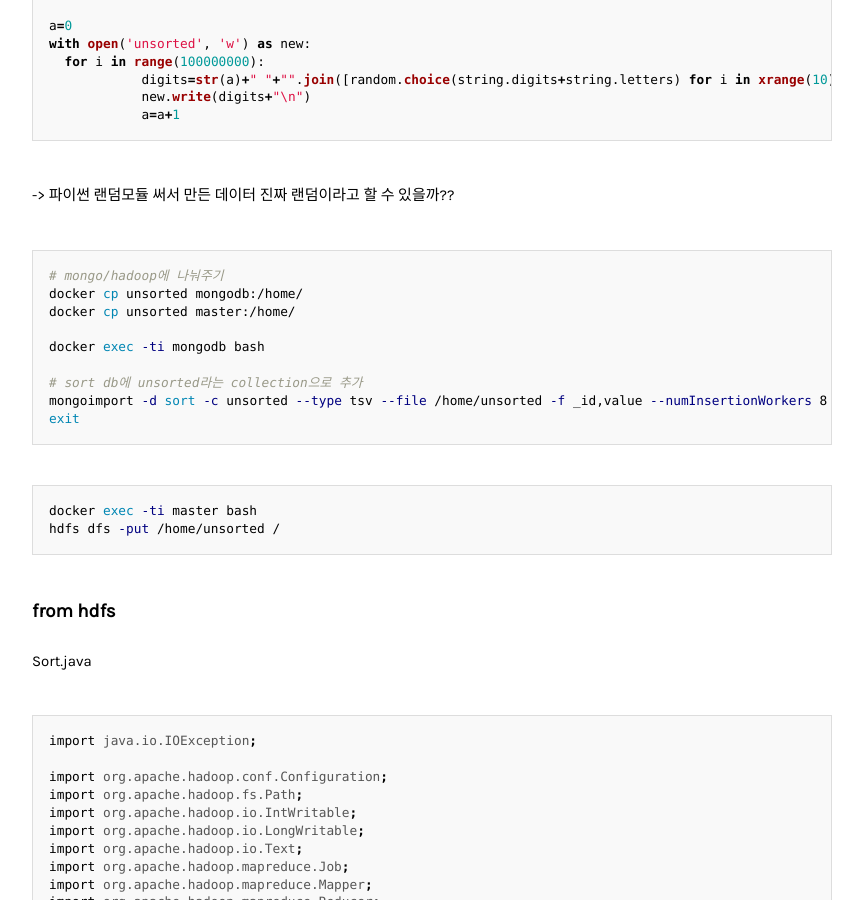
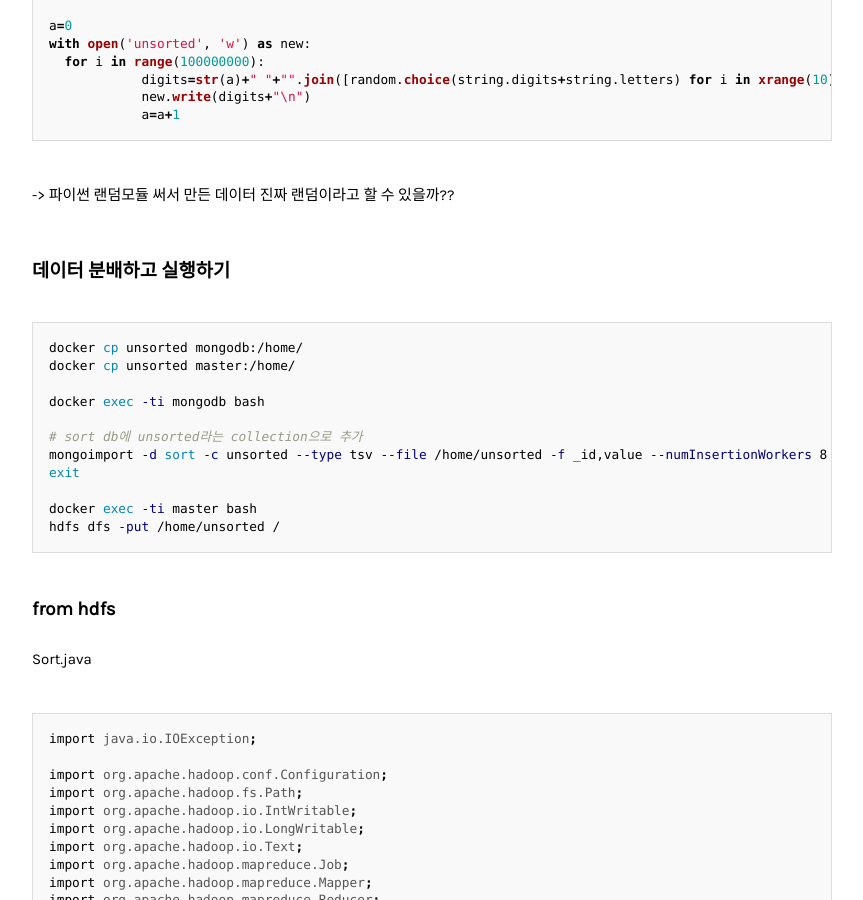
Before and after one commit to orslow/orslow.github.io, a Jekyll site: the page built from _posts/2019-02-01-hadoop-mongo-performance.md, in a window 1280 px wide and 900 px high, scrolled down 3135 px. Shown: the whole window, without its empty margins (208-1071 px from the left). Built offline with Jekyll 4.4.1, drawn with Linux system fonts in a browser that asks for light colours.

Commit message:
edit hadoop-mongo-performance

````diff
--- a/_posts/2019-02-01-hadoop-mongo-performance.md
+++ b/_posts/2019-02-01-hadoop-mongo-performance.md
@@ -74,8 +74,10 @@ with open('unsorted', 'w') as new:
 
 -> 파이썬 랜덤모듈 써서 만든 데이터 진짜 랜덤이라고 할 수 있을까??
 
+
+### 데이터 분배하고 실행하기
+
 ```sh
-# mongo/hadoop에 나눠주기
 docker cp unsorted mongodb:/home/
 docker cp unsorted master:/home/
 
@@ -84,9 +86,7 @@ docker exec -ti mongodb bash
 # sort db에 unsorted라는 collection으로 추가
 mongoimport -d sort -c unsorted --type tsv --file /home/unsorted -f _id,value --numInsertionWorkers 8
 exit
-```
 
-```sh
 docker exec -ti master bash
 hdfs dfs -put /home/unsorted /
 ```
````
